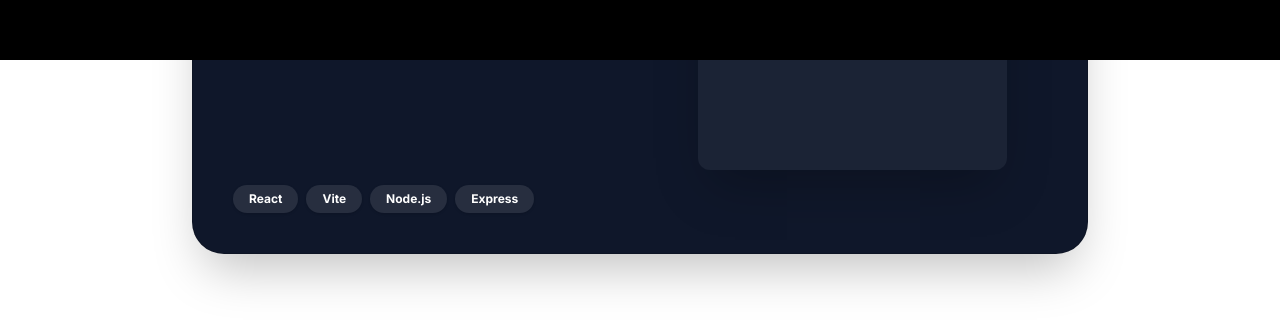
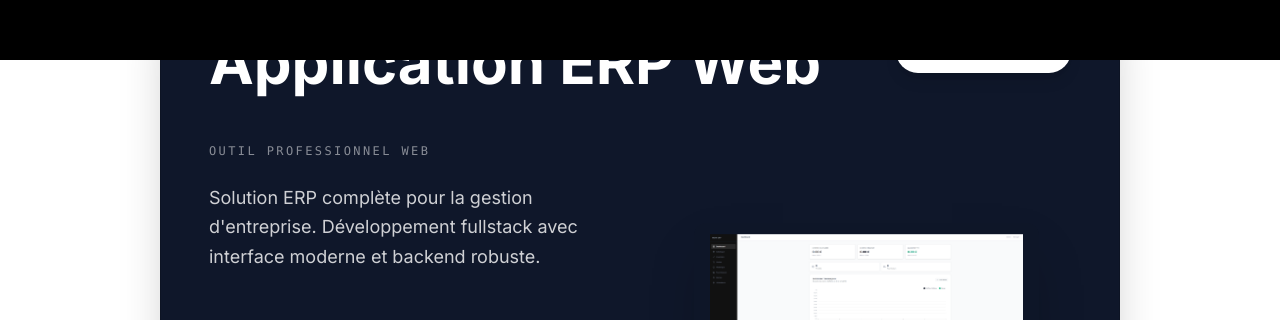
Before and after one commit to xeanoob/portfolio, a Next.js app: page /projets in a window 1280 px wide. Shown: the part 1540-1860 px from the top of the page. Built offline with nearby package versions, Linux system fonts and the light colour scheme; a web font is replaced by a local one.

Commit message:
correction projet bug sizing

```diff
--- a/src/app/globals.css
+++ b/src/app/globals.css
@@ -73,6 +73,7 @@ body.page-transition-exit #page-transition-curtain {
 
 html {
   scroll-behavior: smooth;
+  overflow-x: hidden;
 }
 
 body {
@@ -80,6 +81,7 @@ body {
   color: var(--foreground);
   font-family: var(--font-sans);
   overflow-x: hidden;
+  max-width: 100vw;
   transition: background-color 0.3s ease, color 0.3s ease;
   selection-background-color: #ffffff;
   selection-color: #000000;
--- a/src/components/ProjectsContent.tsx
+++ b/src/components/ProjectsContent.tsx
@@ -55,36 +55,35 @@ const ProjectCard = ({ project, index }: any) => {
     return (
         <div
             ref={cardRef}
-            className="min-h-[80vh] py-10 flex items-center justify-center relative opacity-0 translate-y-[100px]" // Initial state matching "from" logic
+            className="w-full py-12 md:py-24 flex items-center justify-center relative opacity-0 translate-y-[100px]"
         >
             <div
-                className={`flex flex-col relative w-[90vw] md:w-[70vw] max-w-[100%] h-auto min-h-[500px] md:h-[70vh] rounded-[2rem] p-6 md:p-10 shadow-2xl border border-[var(--border-color)] ${['bg-white', 'bg-[#f0f0f0]', 'bg-[#e0e0e0]'].includes(project.color) ? 'bg-[var(--bg-secondary)] text-[var(--foreground)]' : `${project.color} ${project.textColor}`} overflow-hidden group`}
+                className={`flex flex-col relative w-[92vw] md:w-[75vw] max-w-[1400px] h-auto rounded-[2rem] p-6 md:p-12 shadow-2xl border border-[var(--border-color)] ${['bg-white', 'bg-[#f0f0f0]', 'bg-[#e0e0e0]'].includes(project.color) ? 'bg-[var(--bg-secondary)] text-[var(--foreground)]' : `${project.color} ${project.textColor}`} overflow-hidden group`}
             >
                 {/* Make whole card clickable via overlay link */}
                 <Link href={`/projets/${project.slug}`} className="absolute inset-0 z-20 cursor-pointer" aria-label={`Voir le détail du projet ${project.title}`} />
 
-                <div className="flex justify-between items-start mb-4 md:mb-8">
-                    <h2 className="text-2xl md:text-5xl font-bold text-center md:text-left leading-tight flex-1 mr-4">{project.title}</h2>
+                <div className="flex justify-between items-start mb-6 md:mb-12 gap-4 relative z-30">
+                    <h2 className="text-3xl md:text-5xl lg:text-6xl font-bold text-left leading-[1.1] flex-1 pr-2">{project.title}</h2>
                     <Link
                         href={`/projets/${project.slug}`}
-                        className={`flex items-center gap-2 px-6 py-3 rounded-full font-bold uppercase tracking-wider text-xs transition-all duration-300 shadow-lg relative z-30 ${['bg-white', 'bg-[#f0f0f0]', 'bg-[#e0e0e0]'].includes(project.color) ? 'bg-[var(--foreground)] text-[var(--background)]' : 'bg-white text-black hover:bg-white/90'}`}
+                        className={`flex items-center justify-center min-w-[3rem] h-12 md:w-auto md:h-auto md:px-6 md:py-3 rounded-full font-bold uppercase tracking-wider text-xs transition-all duration-300 shadow-lg ${['bg-white', 'bg-[#f0f0f0]', 'bg-[#e0e0e0]'].includes(project.color) ? 'bg-[var(--foreground)] text-[var(--background)]' : 'bg-white text-black hover:bg-white/90'}`}
                     >
-                        <span className="hidden md:inline">Voir le détail</span>
-                        <span className="md:hidden">Voir</span>
-                        <ArrowUpRight size={18} />
+                        <span className="hidden md:inline mr-2">Voir le détail</span>
+                        <ArrowUpRight size={20} />
                     </Link>
                 </div>
 
-                <div className="flex flex-col md:flex-row gap-6 md:gap-10 flex-1 min-h-0">
-                    <div className="md:w-1/2 flex flex-col justify-between order-2 md:order-1 pb-2 md:pb-0 pointer-events-none items-center md:items-start text-center md:text-left">
-                        <div className="overflow-hidden">
-                            <span className="text-xs font-mono uppercase tracking-widest opacity-50 mb-2 md:mb-4 block">{project.category}</span>
-                            <p className="text-sm md:text-lg opacity-80 leading-relaxed line-clamp-6 md:line-clamp-none">
+                <div className="flex flex-col md:flex-row gap-8 md:gap-12 flex-1">
+                    <div className="md:w-1/2 flex flex-col justify-between order-2 md:order-1 pb-4 md:pb-0 pointer-events-none items-start text-left">
+                        <div className="w-full">
+                            <span className="text-[10px] md:text-xs font-mono uppercase tracking-[0.2em] opacity-50 mb-3 md:mb-6 block">{project.category}</span>
+                            <p className="text-base md:text-lg opacity-80 leading-relaxed line-clamp-4 md:line-clamp-none mb-6">
                                 {project.description}
                             </p>
                         </div>
 
-                        <div className="flex flex-wrap gap-2 mt-4 md:mt-0 justify-center md:justify-start">
+                        <div className="flex flex-wrap gap-2 justify-start mt-auto">
                             {project.tech.map((t: string, i: number) => (
                                 <span key={i} className={`px-3 md:px-4 py-1.5 rounded-full text-[10px] md:text-xs font-bold shadow-sm ${['bg-white', 'bg-[#f0f0f0]', 'bg-[#e0e0e0]'].includes(project.color) ? 'bg-[var(--foreground)]/10 text-[var(--foreground)]' : 'bg-white/10 text-white'}`}>
                                     {t}
@@ -93,23 +92,23 @@ const ProjectCard = ({ project, index }: any) => {
                         </div>
                     </div>
 
-                    <div className="md:w-1/2 h-full min-h-[200px] flex items-center justify-center relative order-1 md:order-2 p-4 md:p-10">
+                    <div className="md:w-1/2 h-full min-h-[240px] md:min-h-[400px] flex items-center justify-center relative order-1 md:order-2 p-0 md:p-8">
                         {project.image ? (
-                            <div ref={imageContainerRef} className="relative w-full h-full min-h-[300px] md:h-[80%] rounded-xl overflow-hidden shadow-2xl transition-transform duration-500 group-hover:scale-105 bg-white/5">
-                                <div ref={imageRef} className="absolute inset-0 w-full h-[120%] -top-[10%]"> {/* Taller container for parallax */}
+                            <div ref={imageContainerRef} className="relative w-full h-full min-h-[240px] md:h-full rounded-xl overflow-hidden shadow-2xl transition-transform duration-700 group-hover:scale-[1.02] bg-black/5">
+                                <div ref={imageRef} className="absolute inset-0 w-full h-[120%] -top-[10%]">
                                     <Image
                                         src={project.image}
                                         alt={project.imageAlt || `Aperçu du projet ${project.title}`}
                                         fill
-                                        className="object-contain p-4"
-                                        sizes="(max-width: 768px) 100vw, 50vw"
+                                        className="object-contain md:p-4"
+                                        sizes="(max-width: 768px) 90vw, 40vw"
                                         priority={index === 0}
                                         loading={index === 0 ? undefined : "lazy"}
                                     />
                                 </div>
                             </div>
                         ) : (
-                            <div className="w-full h-full flex items-center justify-center bg-[var(--foreground)]/5 text-[var(--foreground)]/10 font-serif text-8xl select-none rounded-xl">
+                            <div className="w-full h-full flex items-center justify-center bg-[var(--foreground)]/5 text-[var(--foreground)]/10 font-serif text-7xl md:text-9xl select-none rounded-xl">
                                 {project.title.charAt(0)}
                             </div>
                         )}
@@ -122,9 +121,9 @@ const ProjectCard = ({ project, index }: any) => {
 
 export default function ProjectsContent() {
     return (
-        <main className="relative mt-20 bg-[var(--background)]">
+        <main className="relative mt-20 bg-[var(--background)] overflow-x-hidden">
             {/* Ambient Light (Monochrome) */}
-            <div className="absolute top-0 left-1/2 -translate-x-1/2 w-[800px] h-[400px] bg-white opacity-[0.03] blur-[150px] rounded-full pointer-events-none"></div>
+            <div className="absolute top-0 left-1/2 -translate-x-1/2 w-full max-w-[800px] h-[400px] bg-white opacity-[0.03] blur-[150px] rounded-full pointer-events-none"></div>
 
             <div className="container mx-auto px-6 pt-24 md:pt-32 mb-16 md:mb-24">
                 <div className="text-center mb-16 md:mb-24">
```
